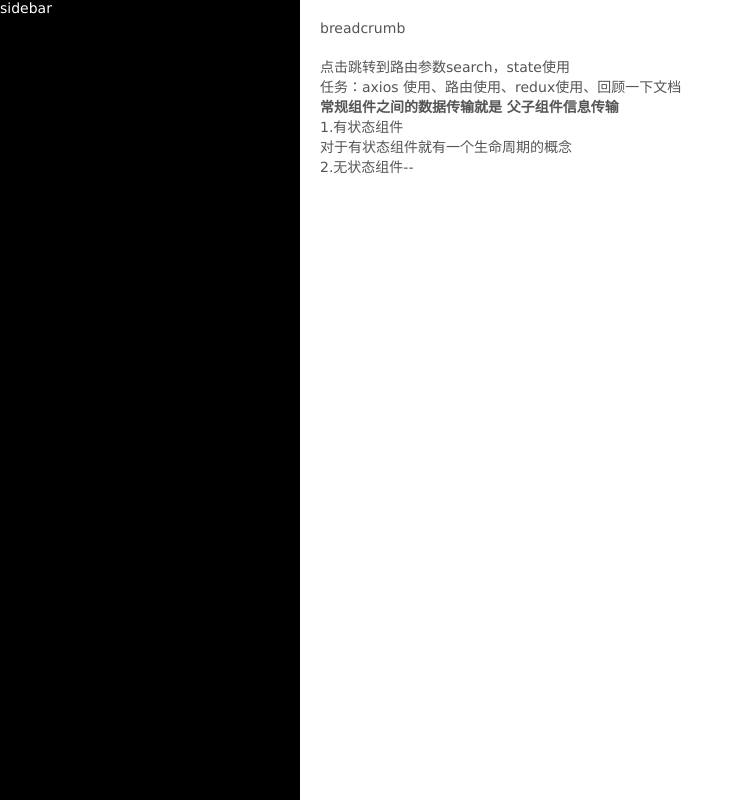
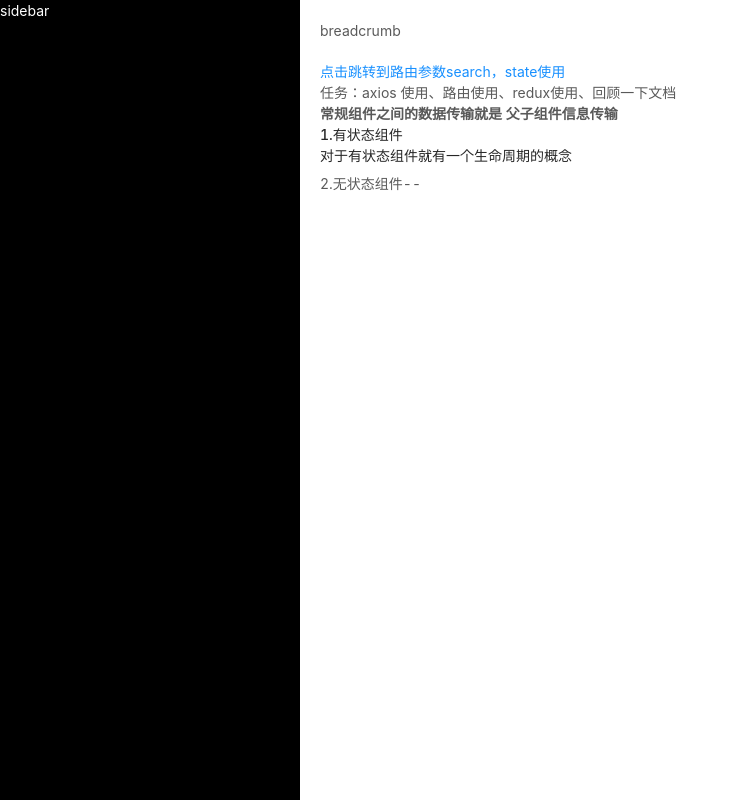
Before and after one commit to wenziyangday/demo, a React app: page / in a window 1280 px wide. Shown: the whole page, without its empty margins (0-744 px from the left). Built offline with nearby package versions, Linux system fonts and the light colour scheme.

Commit message:
引入 antd

```diff
--- a/src/index.css
+++ b/src/index.css
@@ -1,4 +1,6 @@
 @import "./assets/css/reset.css";
+@import "~antd/dist/antd.min.css";
+
 #root, #root > div {
 	position: relative;
 	width: 100%;
```
Also changed, not shown: package.json (+1 -6 lines).
